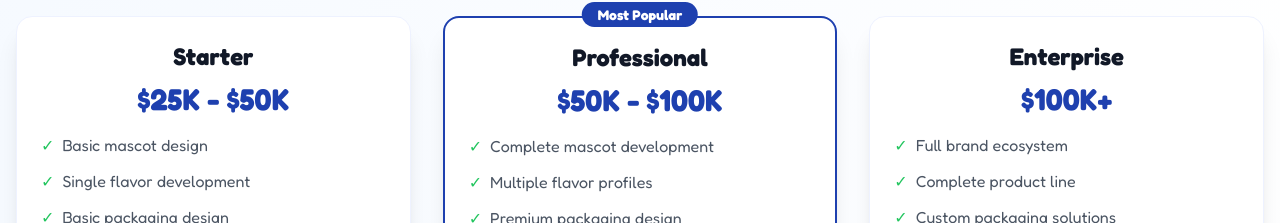
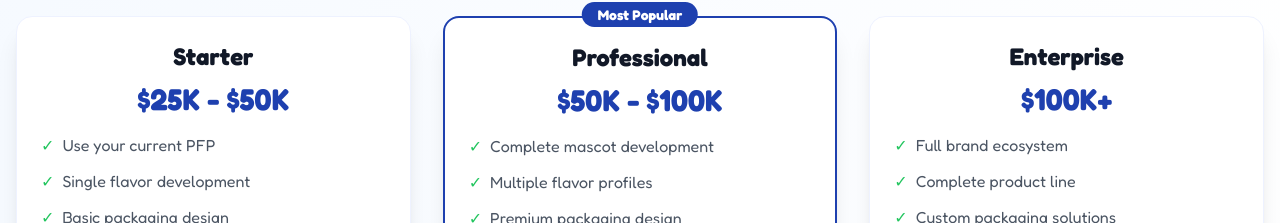
Before and after one commit to coutram/waddleandsip, a React (Vite) app in the folder landing-page/: page /services in a window 1280 px wide. Shown: the part 5039-5262 px from the top of the page. Built offline with nearby package versions, Linux system fonts and the light colour scheme.

Commit message:
Update Services.tsx

```diff
--- a/landing-page/src/Services.tsx
+++ b/landing-page/src/Services.tsx
@@ -491,7 +491,7 @@ function Services() {
               <ul className="text-left space-y-3 mb-8">
                 <li className="flex items-center space-x-2">
                   <span className="text-green-500">✓</span>
-                  <span className="text-gray-600 font-body">Basic mascot design</span>
+                  <span className="text-gray-600 font-body">Use your current PFP</span>
                 </li>
                 <li className="flex items-center space-x-2">
                   <span className="text-green-500">✓</span>
```
